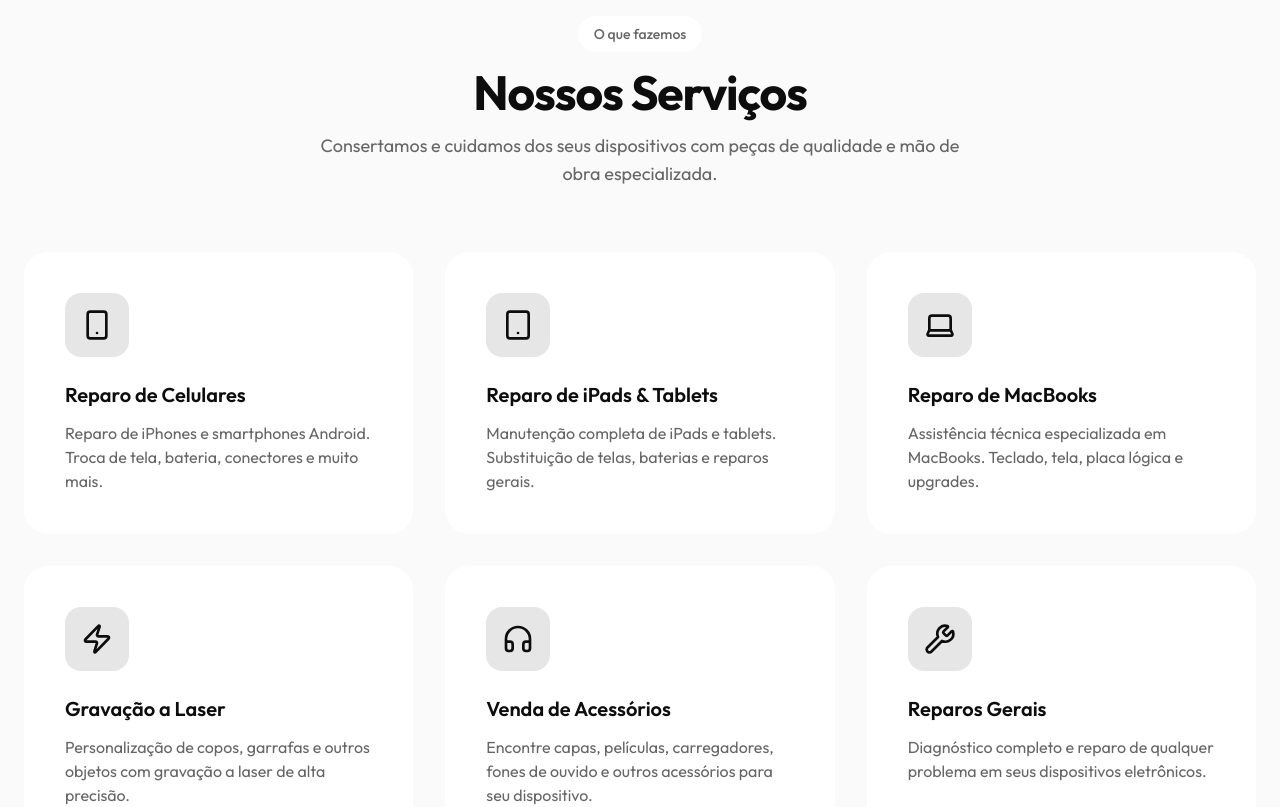
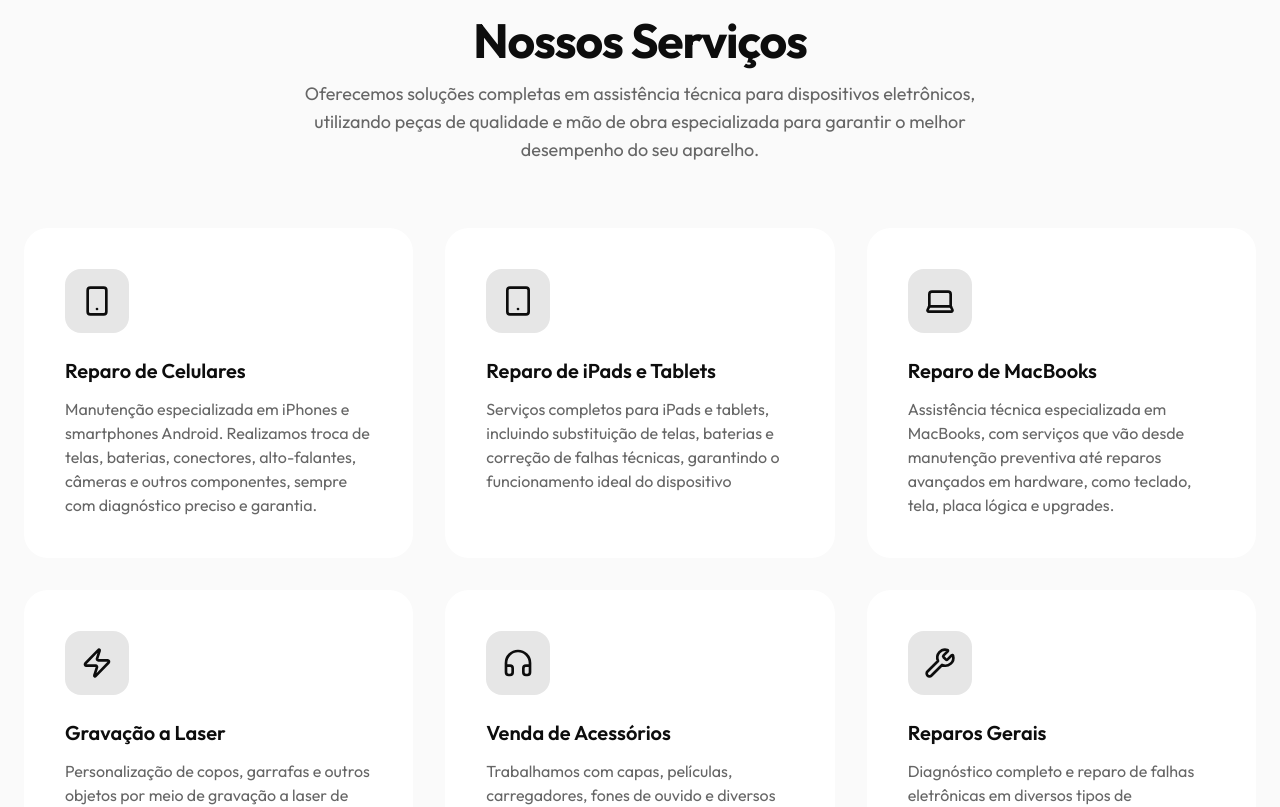
Before and after one commit to Klawns/epou-solucoes-landing-page, a React (Vite) app: page / in a window 1280 px wide. Shown: the part 880-1687 px from the top of the page. Built offline with nearby package versions, Linux system fonts and the light colour scheme.

Commit message:
Alterações no textos na section de serviços

```diff
--- a/src/app/constants/offeredServices.ts
+++ b/src/app/constants/offeredServices.ts
@@ -22,21 +22,21 @@ export const OfferedServices: OfferedService[] = [
     id: 1,
     title: "Reparo de Celulares",
     description:
-      "Reparo de iPhones e smartphones Android. Troca de tela, bateria, conectores e muito mais.",
+      "Manutenção especializada em iPhones e smartphones Android. Realizamos troca de telas, baterias, conectores, alto-falantes, câmeras e outros componentes, sempre com diagnóstico preciso e garantia.",
     Icon: Smartphone,
   },
   {
     id: 2,
-    title: "Reparo de iPads & Tablets",
+    title: "Reparo de iPads e Tablets",
     description:
-      "Manutenção completa de iPads e tablets. Substituição de telas, baterias e reparos gerais.",
+      "Serviços completos para iPads e tablets, incluindo substituição de telas, baterias e correção de falhas técnicas, garantindo o funcionamento ideal do dispositivo",
     Icon: TabletIcon,
   },
   {
     id: 3,
     title: "Reparo de MacBooks",
     description:
-      "Assistência técnica especializada em MacBooks. Teclado, tela, placa lógica e upgrades.",
+      "Assistência técnica especializada em MacBooks, com serviços que vão desde manutenção preventiva até reparos avançados em hardware, como teclado, tela, placa lógica e upgrades.",
     Icon: Laptop,
   },
 
@@ -44,21 +44,21 @@ export const OfferedServices: OfferedService[] = [
     id: 4,
     title: "Gravação a Laser",
     description:
-      "Personalização de copos, garrafas e outros objetos com gravação a laser de alta precisão.",
+      "Personalização de copos, garrafas e outros objetos por meio de gravação a laser de alta precisão, ideal para presentes personalizados e brindes exclusivos.",
     Icon: Zap,
   },
   {
     id: 5,
     title: "Venda de Acessórios",
     description:
-      "Encontre capas, películas, carregadores, fones de ouvido e outros acessórios para seu dispositivo.",
+      "Trabalhamos com capas, películas, carregadores, fones de ouvido e diversos acessórios para celulares e dispositivos eletrônicos, sempre priorizando qualidade e compatibilidade.",
     Icon: Headphones,
   },
   {
     id: 6,
     title: "Reparos Gerais",
     description:
-      "Diagnóstico completo e reparo de qualquer problema em seus dispositivos eletrônicos.",
+      "Diagnóstico completo e reparo de falhas eletrônicas em diversos tipos de dispositivos, oferecendo soluções eficientes para problemas técnicos variados.",
     Icon: Wrench,
   },
 ];
--- a/src/app/features/landing-page/components/offeredServices/offered-services.tsx
+++ b/src/app/features/landing-page/components/offeredServices/offered-services.tsx
@@ -15,15 +15,18 @@ export default function OfferedServices() {
     <section id="serviços" className="py-24 bg-secondary/50">
       <div className="container mx-auto px-6">
         <div className="text-center mb-16">
+
+          {/*
           <span className="inline-block px-4 py-2 bg-background rounded-full text-sm font-medium text-muted-foreground mb-4">
             O que fazemos
           </span>
+          */}
+
           <h2 className="text-4xl md:text-5xl font-bold tracking-tight mb-4">
             Nossos Serviços
           </h2>
           <p className="text-lg text-muted-foreground max-w-2xl mx-auto">
-            Consertamos e cuidamos dos seus dispositivos com peças de qualidade
-            e mão de obra especializada.
+            Oferecemos soluções completas em assistência técnica para dispositivos eletrônicos, utilizando peças de qualidade e mão de obra especializada para garantir o melhor desempenho do seu aparelho.
           </p>
         </div>
 
```
